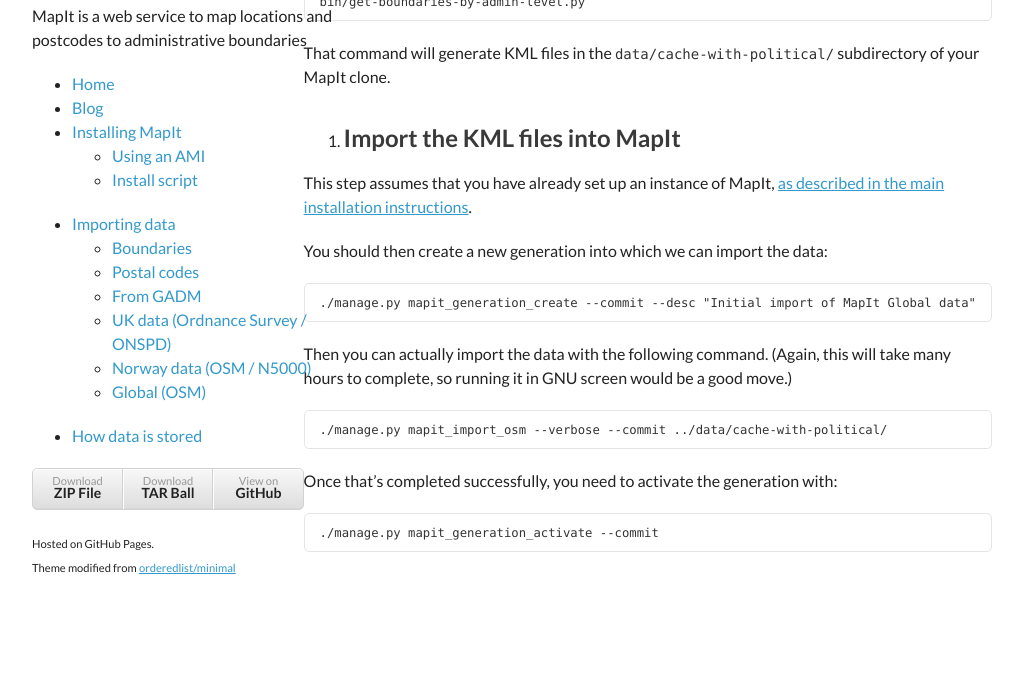
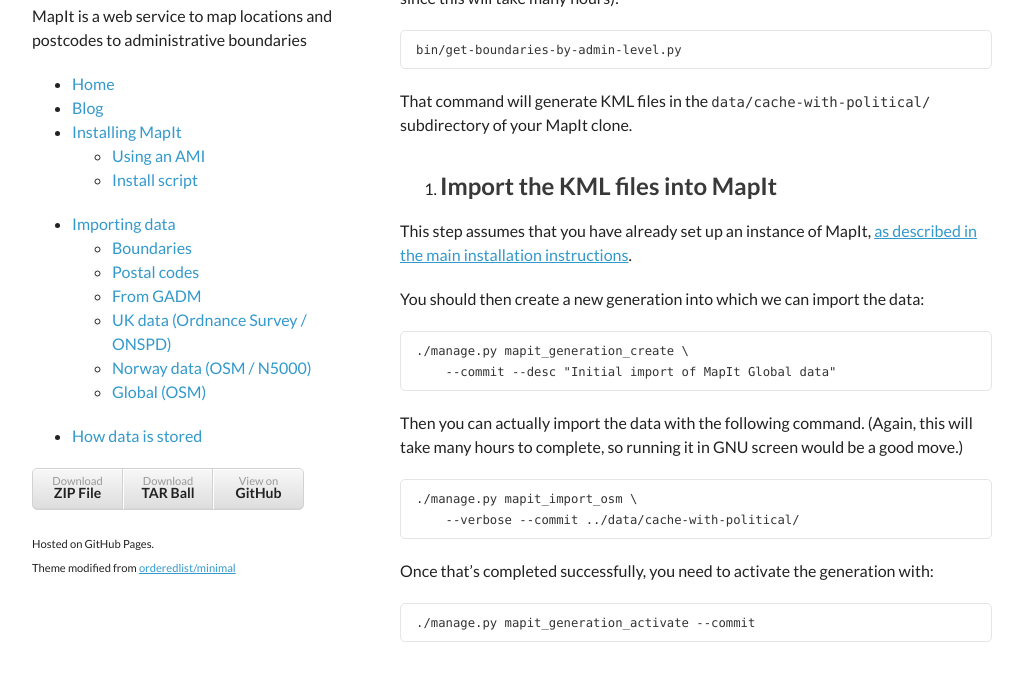
Before and after one commit to mysociety/mapit, a Jekyll site: the page built from import/global.md, in a window 1280 px wide and 900 px high, scrolled down 908 px, cut to the strip 190-871 px from the top of the window. Shown: the whole strip, without its empty margins (128-1151 px from the left). Built offline with Jekyll 4.4.1, drawn with Linux system fonts in a browser that asks for light colours; before the commit the page ends 1718 px from its top, so only the background shows below that.

Commit message:
Use line-continuations, so long lines don't break the layout

```diff
--- a/import/global.md
+++ b/import/global.md
@@ -69,13 +69,15 @@
 You should then create a new generation into which we can import the
 data:
 
-    ./manage.py mapit_generation_create --commit --desc "Initial import of MapIt Global data"
+    ./manage.py mapit_generation_create \
+        --commit --desc "Initial import of MapIt Global data"
 
 Then you can actually import the data with the following command.
 (Again, this will take many hours to complete, so running it in GNU
 screen would be a good move.)
 
-    ./manage.py mapit_import_osm --verbose --commit ../data/cache-with-political/
+    ./manage.py mapit_import_osm \
+        --verbose --commit ../data/cache-with-political/
 
 Once that's completed successfully, you need to activate the
 generation with:
```
